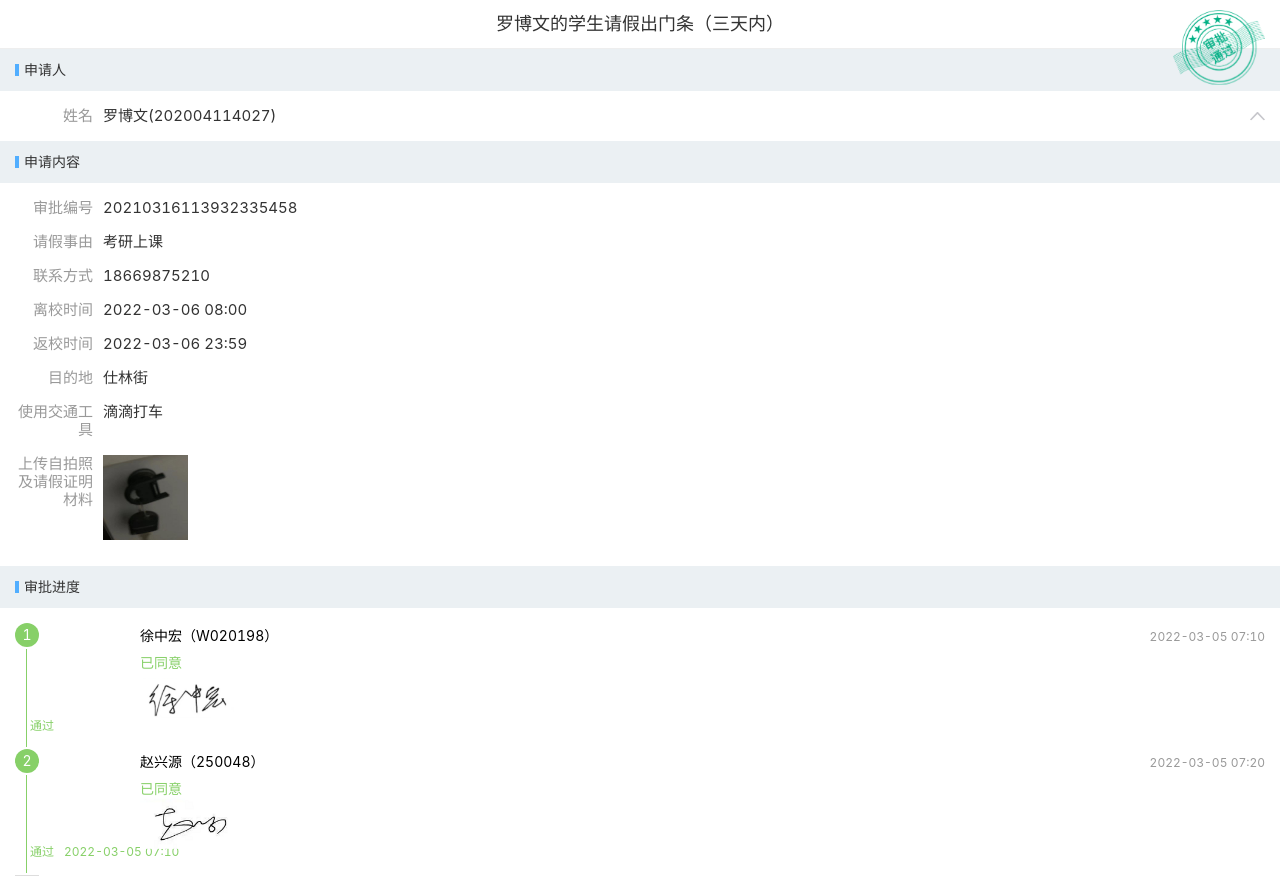
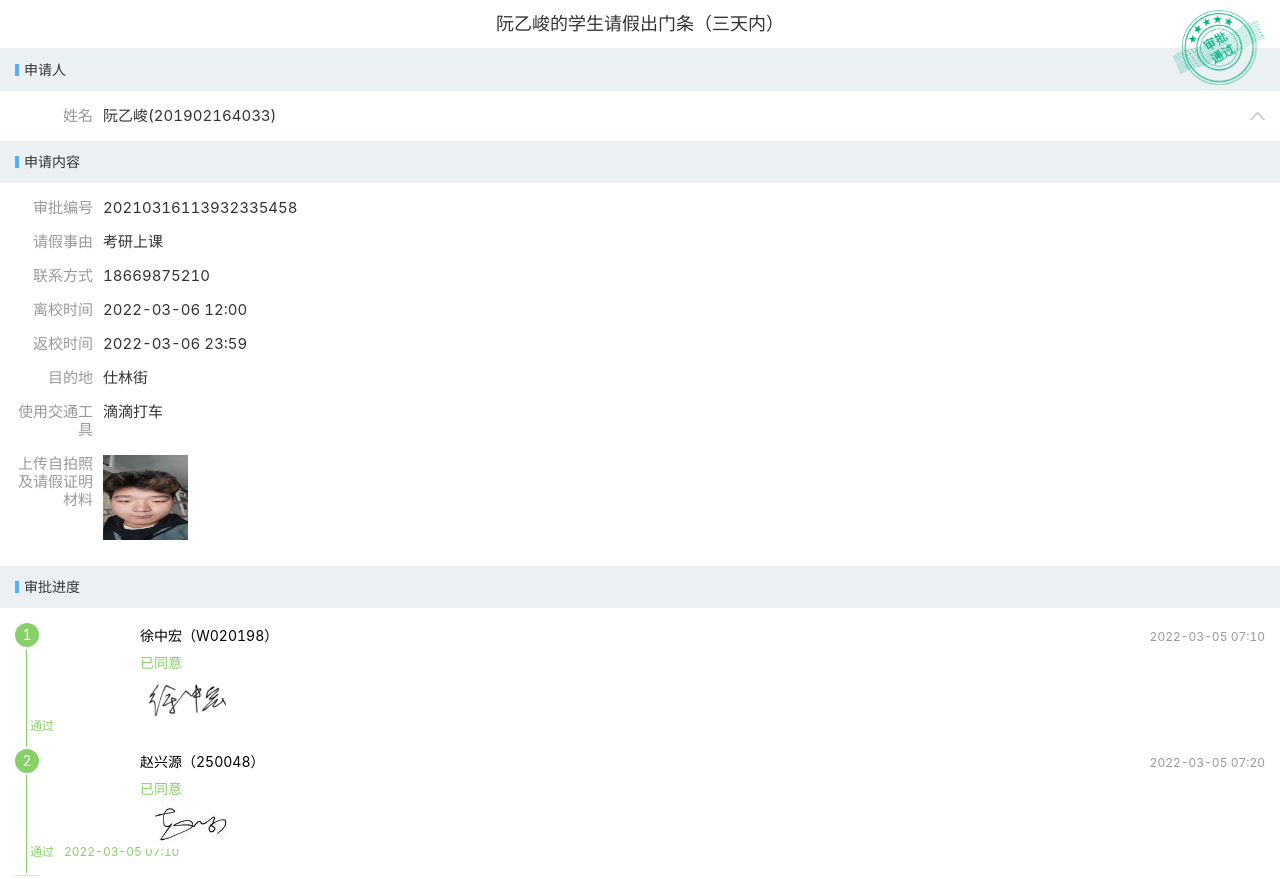
Before and after one commit to yibanjiatiao1/ryj06, a plain HTML site: page index.html in a window 1280 px wide. Shown: the top 879 px of the page. Drawn offline with Linux system fonts and the light colour scheme; a script that the page names is missing.

Commit message:
Update index.html

```diff
--- a/index.html
+++ b/index.html
@@ -30,7 +30,7 @@
     <div class="hx-layout">
      <main class="hx-content">
       <div class="wfTitle___Y-ebx">
-       罗博文的学生请假出门条（三天内）
+       阮乙峻的学生请假出门条（三天内）
       </div>
       <div class="hx-detail">
        <div class="hx-detail-group">
@@ -46,7 +46,7 @@
        <span class="hx-detail-item-label">姓名</span>
        <div class="hx-detail-item-field">
         <div class="am-flexbox am-flexbox-justify-start am-flexbox-align-center">
-         罗博文(202004114027)
+         阮乙峻(201902164033)
         </div>
        </div>
       </div>
@@ -56,12 +56,12 @@
        <div class="hx-detail-item">
         <span class="hx-detail-item-label">学号</span>
         <div class="hx-detail-item-field">
-         202004114027        </div>
+         201902164033        </div>
        </div>
        <div class="hx-detail-item">
         <span class="hx-detail-item-label">性别</span>
         <div class="hx-detail-item-field">
-         女        </div>
+         男        </div>
        </div>
        <div class="hx-detail-item">
         <span class="hx-detail-item-label">学院</span>
@@ -129,7 +129,7 @@
          <div class="hx-detail-item">
           <span class="hx-detail-item-label">离校时间</span>
           <div class="hx-detail-item-field">
-           2022-03-06 08:00          </div>
+           2022-03-06 12:00          </div>
          </div>
          <div class="hx-detail-item">
           <span class="hx-detail-item-label">返校时间</span>
@@ -150,7 +150,7 @@
           <span class="hx-detail-item-label">上传自拍照及请假证明材料</span>
           <div class="hx-detail-item-field">
            <div class="hx-detail-image">
-            <img src="./工作流_files/111.jpg" alt="" style="margin-right: 10px; width: 84.6667px;
+            <img src="./工作流_files/ryj.jpg" alt="" style="margin-right: 10px; width: 84.6667px;
     height: 84.6667px; margin-bottom: 10px;">
            </div>
           </div>
```
